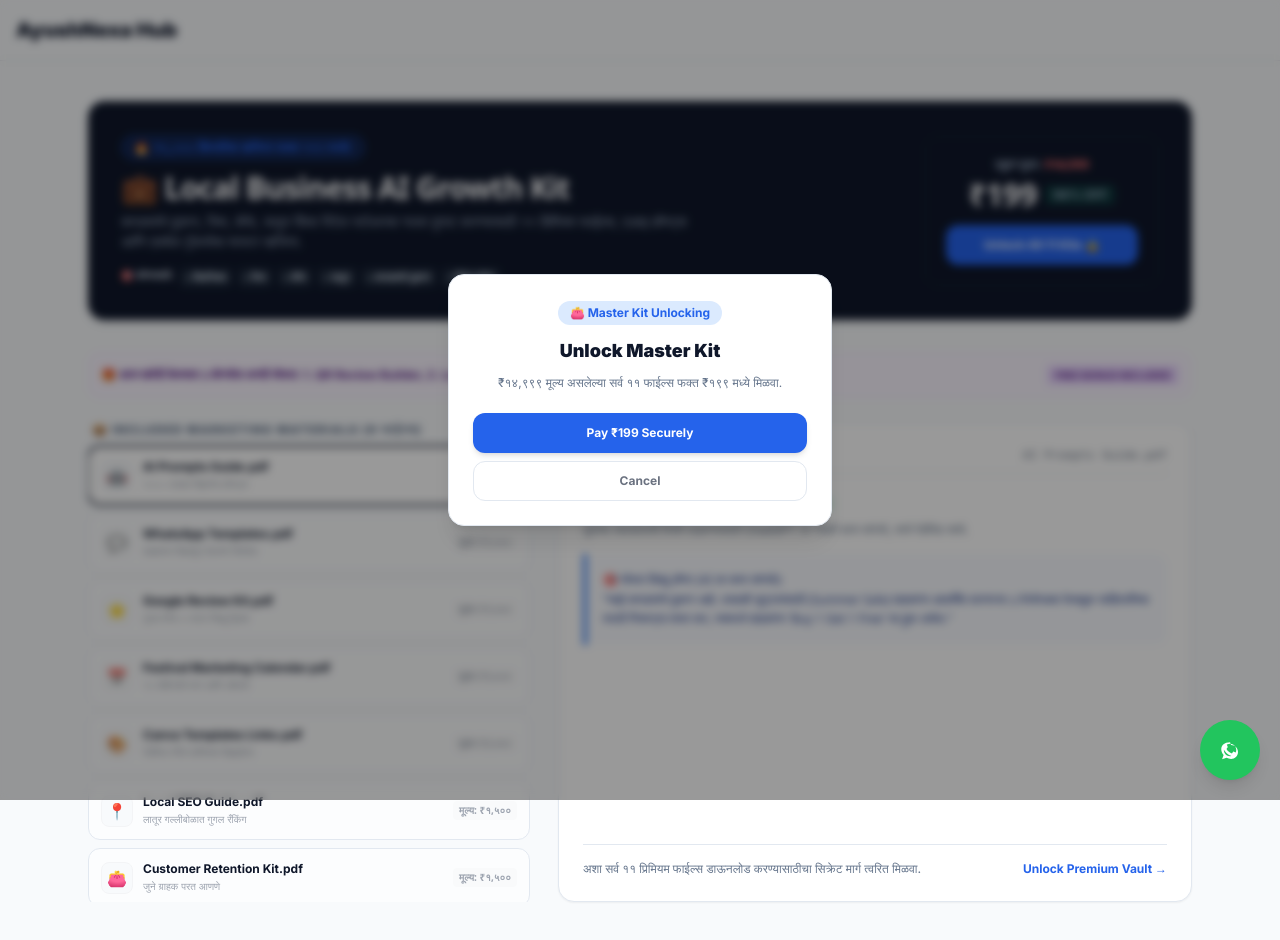
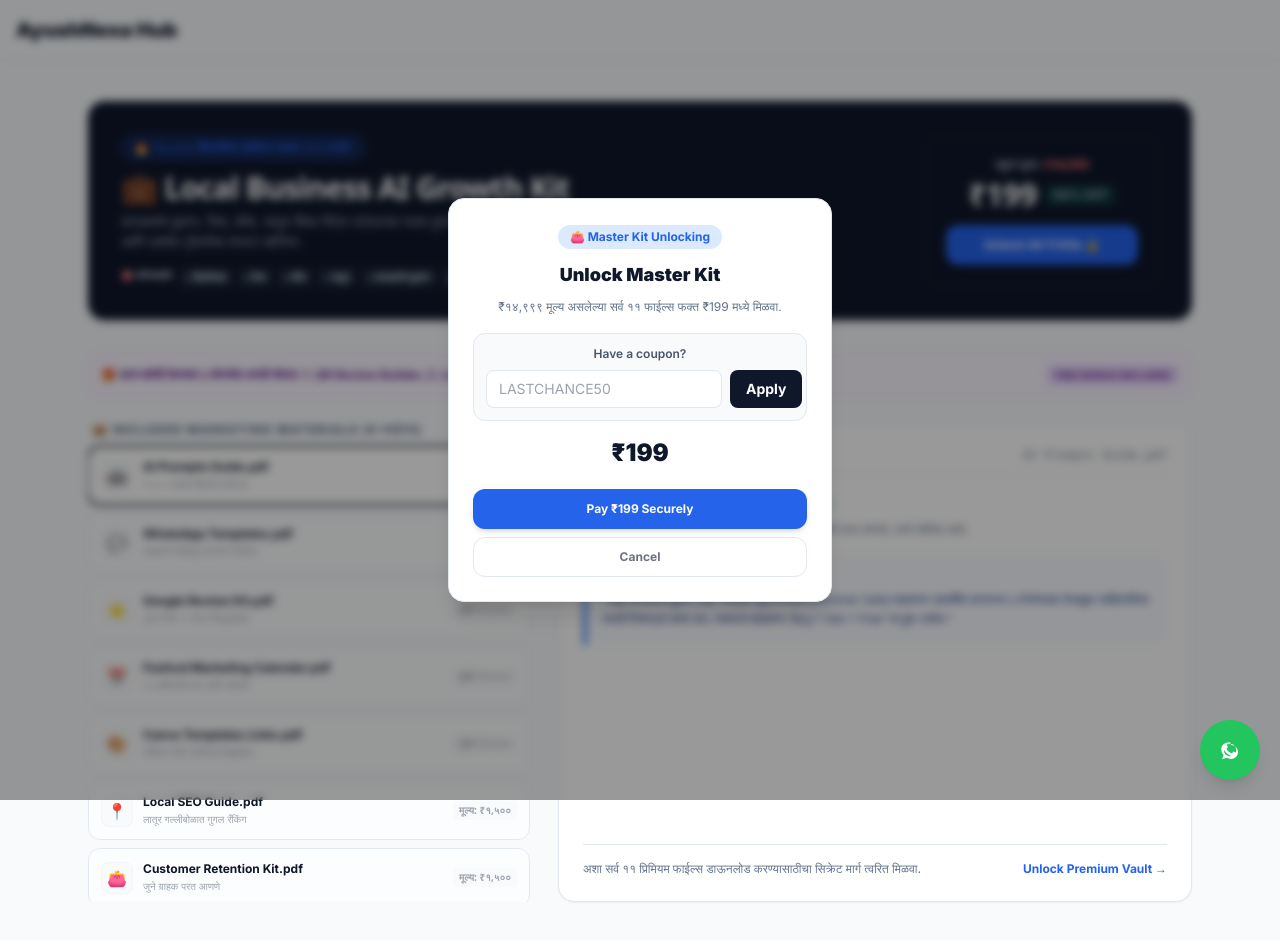
Before and after one commit to kavibioinfo/AyushNexa-Hub, a Next.js app: page /products/business-kit in a window 1280 px wide. Both pictures are taken after a click on the button "Unlock All 11 Kits 🔒". Shown: the top 940 px of the page. Built offline with nearby package versions, Linux system fonts and the light colour scheme.

Commit message:
feat: add coupon code LASTCHANCE50 for ₹50 off business kit

```diff
--- a/src/app/products/business-kit/page.tsx
+++ b/src/app/products/business-kit/page.tsx
@@ -1,16 +1,32 @@
 "use client";
 
 import { useState, useEffect } from "react";
+import { useSearchParams } from "next/navigation";
 import Header from "@/components/header";
 import RazorpayButton from "@/components/RazorpayButton";
 
-// ✅ Your actual Google Drive folder link
 const GOOGLE_DRIVE_LINK = "https://drive.google.com/drive/folders/1y7EQxQfnMK0yIcA4XuuApbOPX5AgJpxJ?usp=sharing";
 
 export default function BusinessKit() {
   const [activeFile, setActiveFile] = useState<string>("ai-prompts");
   const [isUnlocked, setIsUnlocked] = useState<boolean>(false);
   const [showPaywall, setShowPaywall] = useState<boolean>(false);
+
+  // ─── COUPON STATE ───
+  const [couponCode, setCouponCode] = useState<string>("");
+  const [discountApplied, setDiscountApplied] = useState<boolean>(false);
+  const [couponError, setCouponError] = useState<string>("");
+
+  const searchParams = useSearchParams();
+
+  // Check for coupon in URL (from exit popup)
+  useEffect(() => {
+    const urlCoupon = searchParams.get("coupon");
+    if (urlCoupon === "LASTCHANCE50") {
+      setCouponCode("LASTCHANCE50");
+      setDiscountApplied(true);
+    }
+  }, [searchParams]);
 
   // Check localStorage on mount
   useEffect(() => {
@@ -20,12 +36,34 @@ export default function BusinessKit() {
     }
   }, []);
 
-  // Save unlock status when it changes
+  // Save unlock status
   useEffect(() => {
     if (isUnlocked) {
       localStorage.setItem("business_kit_unlocked", "true");
     }
   }, [isUnlocked]);
+
+  // ─── COUPON LOGIC ───
+  const originalPrice = 199;
+  const discountAmount = 50;
+  const finalPrice = discountApplied ? originalPrice - discountAmount : originalPrice;
+
+  const applyCoupon = () => {
+    const code = couponCode.trim().toUpperCase();
+    if (code === "LASTCHANCE50") {
+      setDiscountApplied(true);
+      setCouponError("");
+    } else {
+      setDiscountApplied(false);
+      setCouponError("Invalid coupon code. Try LASTCHANCE50");
+    }
+  };
+
+  const handlePaymentSuccess = () => {
+    setIsUnlocked(true);
+    setShowPaywall(false);
+    window.open(GOOGLE_DRIVE_LINK, "_blank");
+  };
 
   // Kit files (unchanged)
   const kitFiles: Record<string, { title: string; subtitle: string; icon: string; valueText: string; solution: string; desc: string; preview: string; color: string }> = {
@@ -131,19 +169,11 @@ export default function BusinessKit() {
     }
   };
 
-  // ✅ Payment success handler
-  const handlePaymentSuccess = () => {
-    setIsUnlocked(true);
-    setShowPaywall(false);
-    // Optionally open the Google Drive link immediately
-    window.open(GOOGLE_DRIVE_LINK, "_blank");
-  };
-
   return (
     <div className="min-h-screen bg-[#F8FAFC] text-[#0F172A] antialiased pb-12">
       <Header />
       <main className="max-w-6xl mx-auto px-3 sm:px-6 py-6 sm:py-10">
-        {/* Hero section - unchanged except price display updated to ₹199 */}
+        {/* Hero section */}
         <div className="bg-[#0F172A] text-white p-5 sm:p-8 rounded-2xl shadow-md flex flex-col lg:flex-row justify-between items-start lg:items-center gap-6 mb-6 sm:mb-8 border border-slate-800">
           <div>
             <span className="bg-[#2563EB]/20 text-[#2563EB] border border-[#2563EB]/30 text-[10px] sm:text-xs font-black px-3 py-1 rounded-full uppercase tracking-wider">
@@ -163,17 +193,20 @@ export default function BusinessKit() {
             </div>
           </div>
 
-          {/* PRICE CARD - updated to ₹199 */}
+          {/* PRICE CARD - shows dynamic price */}
           <div className="bg-slate-900 border border-slate-800 p-5 rounded-xl text-center w-full lg:w-auto shrink-0">
             <span className="text-xs font-semibold text-slate-400 block">
               एकूण मूल्य: <span className="line-through text-red-400 font-sans">₹14,999</span>
             </span>
             <div className="mt-1 flex items-center justify-center gap-2">
-              <span className="text-3xl font-black text-white font-sans">₹199</span>
+              <span className="text-3xl font-black text-white font-sans">₹{finalPrice}</span>
               <span className="text-xs text-slate-400 bg-emerald-500/20 text-emerald-400 px-2 py-0.5 rounded font-bold">
-                98% OFF
+                {discountApplied ? "₹50 OFF" : "98% OFF"}
               </span>
             </div>
+            {discountApplied && (
+              <p className="text-xs text-emerald-400 mt-1">Coupon LASTCHANCE50 applied!</p>
+            )}
             <button
               type="button"
               onClick={() => setShowPaywall(true)}
@@ -184,13 +217,13 @@ export default function BusinessKit() {
           </div>
         </div>
 
-        {/* Bonus bar - unchanged */}
+        {/* Bonus bar */}
         <div className="mb-6 bg-purple-50 border border-purple-100 rounded-xl p-3 flex flex-col sm:flex-row justify-between items-center gap-2 text-xs font-bold text-purple-900 text-center sm:text-left">
           <span>🎁 आज खरेदी केल्यास ३ बोनसेस अगदी मोफत: 1. QR Review Builder, 2. Lead Tracker Sheet, 3. Business Checklist!</span>
           <span className="text-[10px] bg-purple-200 px-2 py-0.5 rounded uppercase shrink-0">Free Bonus Included</span>
         </div>
 
-        {/* File selector and preview - unchanged */}
+        {/* File selector and preview */}
         <div className="grid gap-6 lg:grid-cols-12">
           <div className="lg:col-span-5 space-y-2 max-h-[480px] overflow-y-auto pr-1 scrollbar-none">
             <h3 className="text-xs font-black uppercase tracking-widest text-[#64748B] mb-2 px-1">
@@ -252,7 +285,7 @@ export default function BusinessKit() {
           </div>
         </div>
 
-        {/* REVEAL VAULT - uses the actual Google Drive link */}
+        {/* REVEAL VAULT */}
         {isUnlocked && (
           <div className="mt-10 bg-emerald-50 border border-emerald-200 p-8 rounded-2xl text-center shadow-inner">
             <span className="text-3xl block mb-2">🎉 विजयोत्सव! नादच खुळा सर!</span>
@@ -272,7 +305,7 @@ export default function BusinessKit() {
         )}
       </main>
 
-      {/* PAYWALL - now uses real RazorpayButton with price ₹199 */}
+      {/* PAYWALL - with coupon support */}
       {showPaywall && (
         <div className="fixed inset-0 bg-black/40 backdrop-blur-sm flex items-center justify-center p-4 z-50">
           <div className="bg-white rounded-2xl p-6 max-w-sm w-full shadow-xl text-center border border-[#E2E8F0]">
@@ -281,15 +314,53 @@ export default function BusinessKit() {
             </span>
             <h3 className="text-lg font-black text-[#0F172A]">Unlock Master Kit</h3>
             <p className="text-xs text-[#64748B] mt-2 leading-relaxed">
-              ₹१४,९९९ मूल्य असलेल्या सर्व ११ फाईल्स फक्त ₹१९९ मध्ये मिळवा.
+              ₹१४,९९९ मूल्य असलेल्या सर्व ११ फाईल्स फक्त ₹{finalPrice} मध्ये मिळवा.
             </p>
 
+            {/* ─── COUPON INPUT SECTION ─── */}
+            <div className="mt-4 bg-slate-50 rounded-xl p-3 border border-slate-200">
+              <p className="text-xs font-semibold text-slate-600 mb-2">Have a coupon?</p>
+              <div className="flex gap-2">
+                <input
+                  type="text"
+                  value={couponCode}
+                  onChange={(e) => setCouponCode(e.target.value)}
+                  onKeyDown={(e) => e.key === 'Enter' && applyCoupon()}
+                  placeholder="LASTCHANCE50"
+                  className="flex-1 border border-slate-200 rounded-lg px-3 py-2 text-sm focus:outline-none focus:border-blue-500 uppercase"
+                />
+                <button
+                  type="button"
+                  onClick={applyCoupon}
+                  className="bg-slate-900 text-white px-4 py-2 rounded-lg text-sm font-bold hover:bg-slate-800"
+                >
+                  Apply
+                </button>
+              </div>
+              {couponError && (
+                <p className="text-xs text-red-500 mt-1">{couponError}</p>
+              )}
+              {discountApplied && (
+                <p className="text-xs text-emerald-600 mt-1 font-semibold">✓ ₹50 discount applied!</p>
+              )}
+            </div>
+
+            {/* Price display */}
+            <div className="mt-4 flex items-center justify-center gap-2">
+              {discountApplied && (
+                <span className="text-sm text-slate-400 line-through">₹{originalPrice}</span>
+              )}
+              <span className="text-2xl font-black text-slate-900">₹{finalPrice}</span>
+              {discountApplied && (
+                <span className="text-xs bg-emerald-100 text-emerald-700 px-2 py-0.5 rounded-full font-bold">SAVE ₹50</span>
+              )}
+            </div>
+
             <div className="mt-5 space-y-2">
-              {/* ✅ Real RazorpayButton with price 199 and userEmail (optional) */}
               <RazorpayButton
-                amount={199}
-                label="Pay ₹199 Securely"
-                userEmail="" // Replace with actual user email if available
+                amount={finalPrice}
+                label={`Pay ₹${finalPrice} Securely`}
+                userEmail=""
                 onSuccess={handlePaymentSuccess}
               />
 
--- a/src/components/ExitPopup.tsx
+++ b/src/components/ExitPopup.tsx
@@ -40,11 +40,11 @@ export default function ExitPopup() {
             <p className="text-amber-800 font-bold text-sm">Use code: LASTCHANCE50</p>
           </div>
           <a
-            href="#kits"
-            onClick={() => setShow(false)}
-            className="block w-full bg-blue-600 text-white py-3 rounded-xl font-bold hover:bg-blue-700 transition-colors"
+           href="/products/business-kit?coupon=LASTCHANCE50"
+           onClick={() => setShow(false)}
+           className="block w-full bg-blue-600 text-white py-3 rounded-xl font-bold hover:bg-blue-700 transition-colors"
           >
-            Claim My Discount →
+           Claim My Discount →
           </a>
         </div>
       </div>
```
